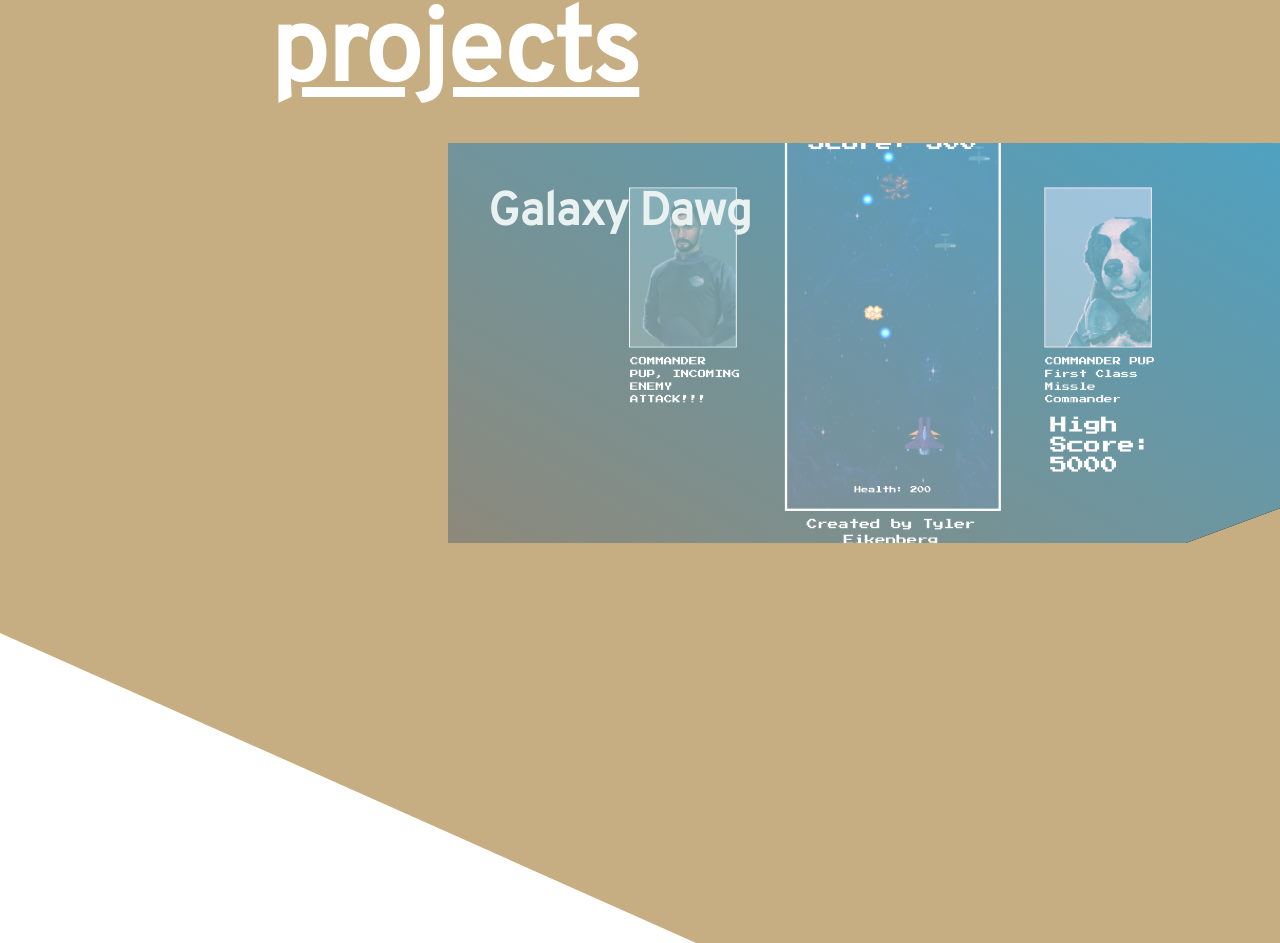
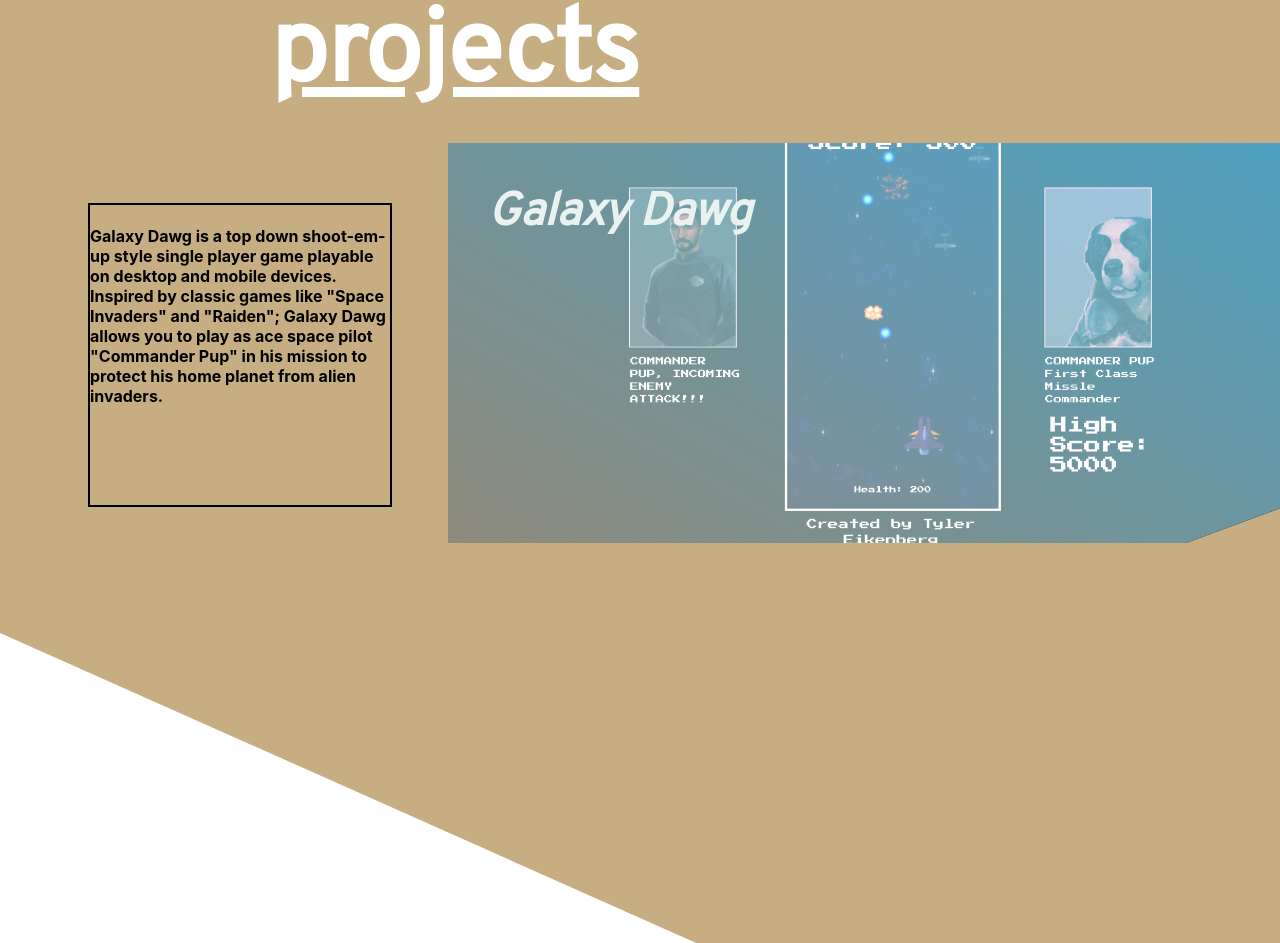
Before and after one commit to TylerEikenberg/My-Portfolio, a React (Create React App) app: page / in a window 1280 px wide. Shown: the part 1377-2320 px from the top of the page. Built offline with nearby package versions, Linux system fonts and the light colour scheme.

Commit message:
adding info

```diff
--- a/src/Components/Project/Project.css
+++ b/src/Components/Project/Project.css
@@ -1,3 +1,6 @@
+.project-container{
+    position: relative;
+}
 .project-box-container{
     position: relative;
     height: 400px;
@@ -33,6 +36,7 @@
     position: absolute;
     color:#E9F2F1;
     text-decoration: none;
+    font-style: italic;
     font-size: 46px;
     padding: 10px 0px 0px 40px;
 }
@@ -40,32 +44,19 @@
     z-index: 1;
     position: absolute;
     color:rgba(233, 242, 241, 0.37);
+    font-style: italic;
     text-decoration: none;
     font-size: 46px;
     padding: 10px 0px 0px 40px;
 }
-.project-box-container img{
-    width: 100%;
-    height: 100%;
-}
-.project-box-container img:hover{
-    width: 105%;
-    height: 105%;
-}
 
-
-@keyframes hideoverlay{
-    0% {background: linear-gradient(0deg, rgba(200, 194, 174, 0.705) 28%, rgba(99, 211, 255, 0.767) 79%);}
-    100% {background: linear-gradient(0deg, rgba(200, 194, 174, 0) 28%, rgba(99, 211, 255, 0) 79%);}
-}
-
-
-.project-box-container h4{
-    padding: 5px 5px 0px 10px;
-    color: #E9F2F1;
+.about-project-container{
     position: absolute;
-    z-index: 5;
-    font-size: 22px;
+    left: -40%;
+    top: 15%;
+    width: 300px;
+    height: 300px;
+    border: 2px solid black;
 }
 
 .galaxy{
--- a/src/Components/Project/Project.js
+++ b/src/Components/Project/Project.js
@@ -22,18 +22,22 @@
   //FIGURE OUT HOW TO MAKE IMAGE GROW SLIGHTLY ON HOVER
   //on hover hide name, show description and button linkss
   render() {
-    let overlayClasses = "project-box-overlay hidden";
     let hidethis = "hidden-words";
     if (!this.state.hover) {
-      overlayClasses = "project-box-overlay";
       hidethis = "show-title";
     }
     if (this.props.galaxy) {
       return (
-        <div className="project-box-container galaxy">
-          <div className="project-box-overlay galaxy-overlay"></div>
-          <h1 className={hidethis}>Galaxy Dawg</h1>
-          {this.state.hover ? (
+        <div className="project-container">
+          <div className="project-box-container galaxy">
+            <div
+              className="project-box-overlay galaxy-overlay"
+              onMouseEnter={this.isMouseEnter}
+              onMouseLeave={this.onMouseLeave}
+            ></div>
+            <h1 className={hidethis}>Galaxy Dawg</h1>
+          </div>
+          <div className="about-project-container">
             <h4>
               Galaxy Dawg is a top down shoot-em-up style single player game
               playable on desktop and mobile devices. Inspired by classic games
@@ -41,7 +45,7 @@
               as ace space pilot "Commander Pup" in his mission to protect his
               home planet from alien invaders.
             </h4>
-          ) : null}
+          </div>
         </div>
       );
     }
@@ -49,7 +53,6 @@
       return (
         <div className="project-box-container">
           <div
-            className={overlayClasses}
             onMouseEnter={this.isMouseEnter}
             onMouseLeave={this.onMouseLeave}
           ></div>
```
